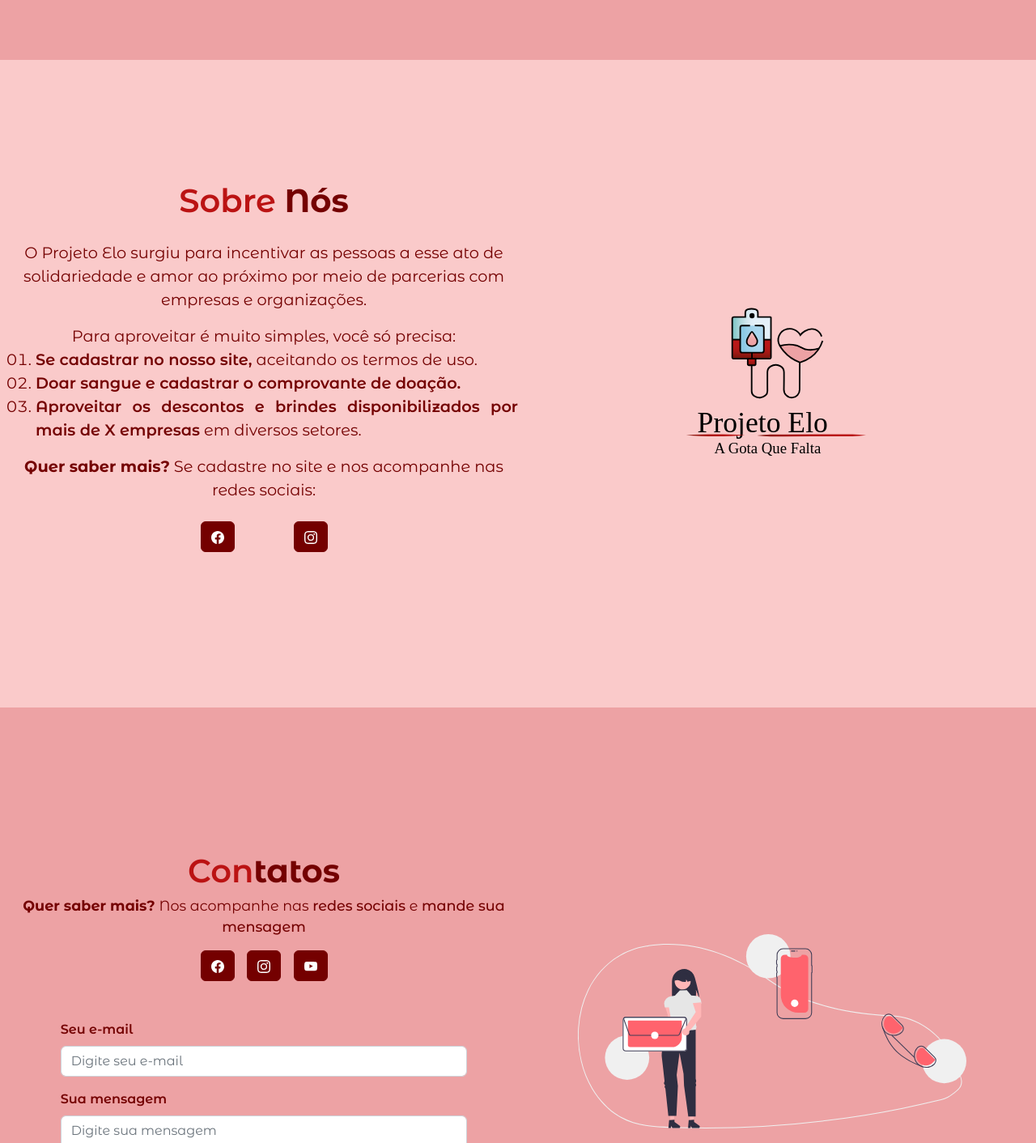
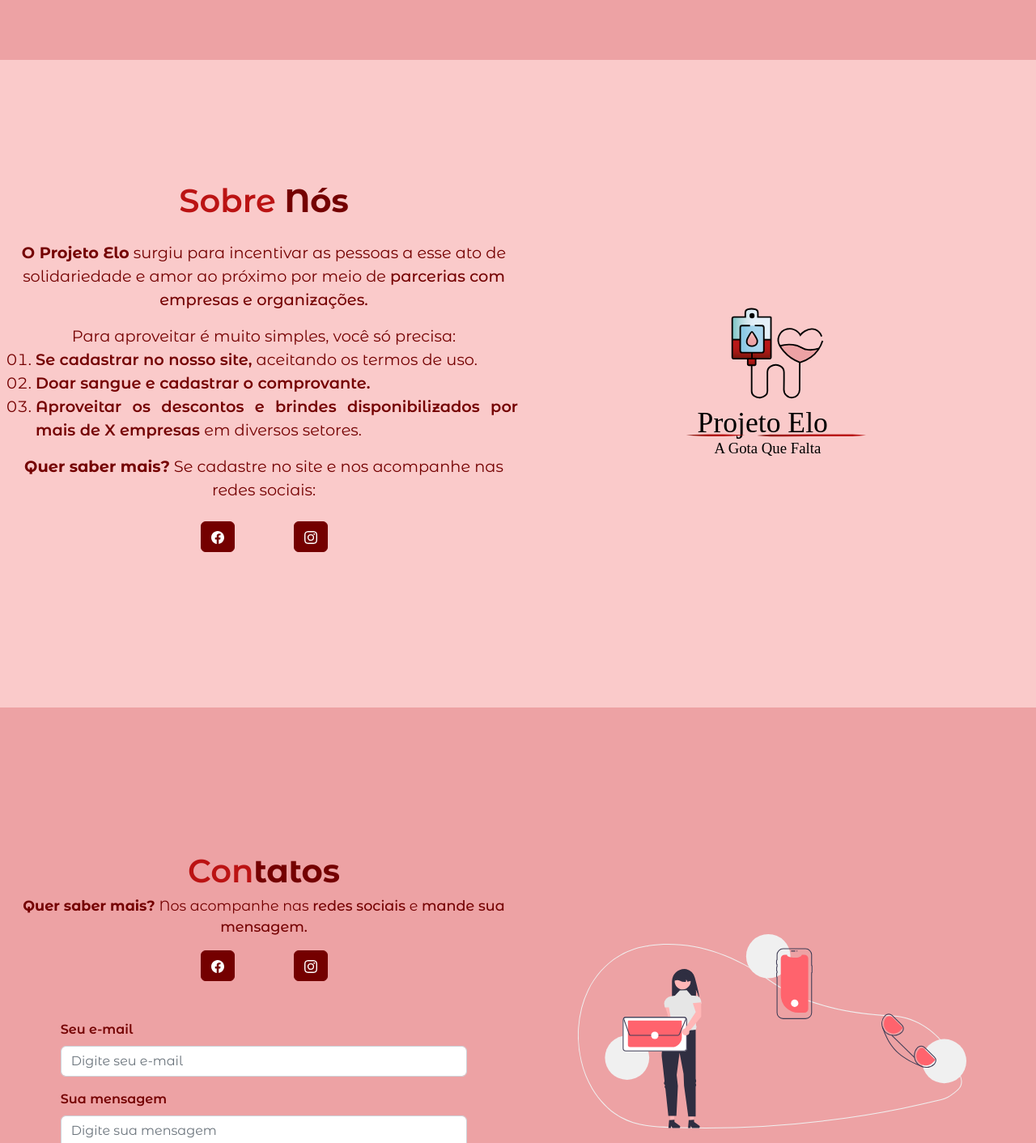
Before and after one commit to LoloLouise/Projeto-banco, a React (Create React App) app: page / in a window 1280 px wide. Shown: the part 1526-2938 px from the top of the page at 81% size. Built offline with nearby package versions, Linux system fonts and the light colour scheme.

Commit message:
changing letter colors in registration and fixing typing

```diff
--- a/src/pages/AboutUs/index.jsx
+++ b/src/pages/AboutUs/index.jsx
@@ -1,6 +1,6 @@
 import React from 'react';
 import Logo from '../../assets/images/logo.svg';
-import { BsFacebook, BsInstagram, BsYoutube } from 'react-icons/bs';
+import { BsFacebook, BsInstagram } from 'react-icons/bs';
 import Button from 'react-bootstrap/Button';
 import './styles.scss';
 
@@ -16,26 +16,20 @@ const AboutUs = () => {
 
         <div className='textAboutUs'>
           <p>
-            O Projeto Elo surgiu para incentivar as pessoas a esse ato de
-            solidariedade e amor ao próximo por meio de parcerias com empresas e
-            organizações.
+            <strong>O Projeto Elo</strong> surgiu para incentivar as pessoas a esse ato de solidariedade e amor ao próximo por meio de <span>parcerias com empresas e organizações.</span>
           </p>
           <p>
             Para aproveitar é muito simples, você só precisa:
             <ul>
               <li>
-                <span>Se cadastrar no nosso site,</span> aceitando os termos de
-                uso.
+                <span>Se cadastrar no nosso site,</span> aceitando os termos de uso.
               </li>
               <li>
-                <span>Doar sangue e cadastrar o comprovante de doação.</span>
+                <span>Doar sangue e cadastrar o comprovante.</span>
               </li>
               <li>
                 <span>
-                  Aproveitar os descontos e brindes disponibilizados por mais de
-                  X empresas
-                </span>{' '}
-                em diversos setores.
+                  Aproveitar os descontos e brindes disponibilizados por mais de X empresas </span>{' '} em diversos setores.
               </li>
             </ul>
             <strong>Quer saber mais?</strong> Se cadastre no site e nos
--- a/src/pages/Contact/index.jsx
+++ b/src/pages/Contact/index.jsx
@@ -15,21 +15,18 @@ const Contact = () => {
           </div>
           <p>
             <strong>Quer saber mais? </strong> Nos acompanhe nas{' '}
-            <span>redes sociais</span> e <span>mande sua mensagem</span>
+            <span>redes sociais</span> e <span>mande sua mensagem.</span>
           </p>
         </div>
         <div className='iconsContainerContact'>
-          <Button variant='secondary'>
+          <Button variant='secondary' href='https://www.facebook.com/people/Projeto-Elo/100087533004394/'>
             <BsFacebook />
           </Button>
 
-          <Button variant='secondary'>
+          <Button variant='secondary' href='https://www.instagram.com/projetoelo_/'>
             <BsInstagram />
           </Button>
 
-          <Button variant='secondary'>
-            <BsYoutube />
-          </Button>
         </div>
 
         <Form className='contactForm'>
--- a/src/pages/Registration/index.jsx
+++ b/src/pages/Registration/index.jsx
@@ -99,7 +99,7 @@ const Registration = () => {
         {stage === 1 ? (
           <>
             <h3 className='mt-3'>Dados pessoais</h3>
-            <p>Precisamos te conhecer melhor Lorem, ipsum dolor sit amet</p>
+            <p> <span>Precisamos te conhecer melhor.</span> </p>
             <Form className='formDiv'>
               <Form.Group className='mb-3' controlId='formName'>
                 <Form.Label>Nome</Form.Label>
--- a/src/pages/Registration/styles.scss
+++ b/src/pages/Registration/styles.scss
@@ -17,3 +17,11 @@
 .form-check-input:checked {
   background-color: $secondary;
 }
+
+.mt-3, .mb-3 {
+  color: $secondary;
+}
+
+.mt-3 > span {
+  color: $red;
+}
```
